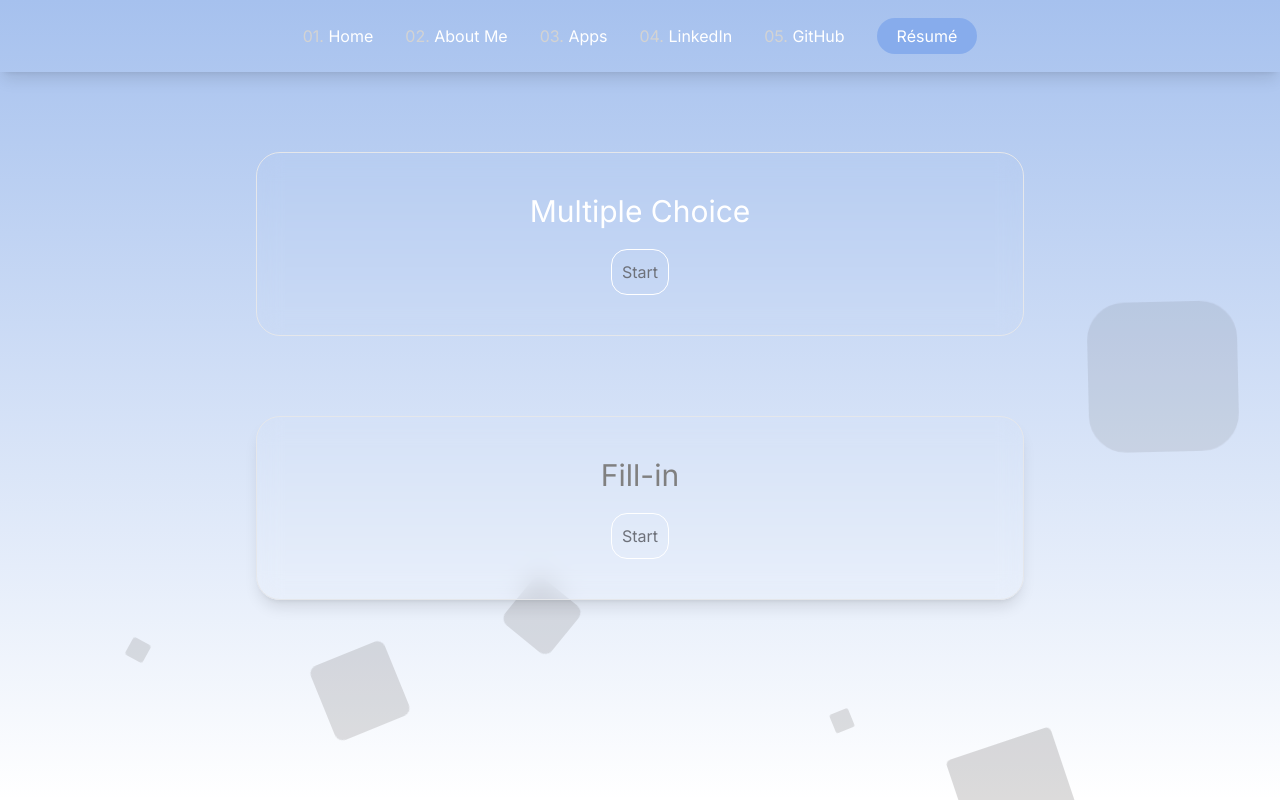
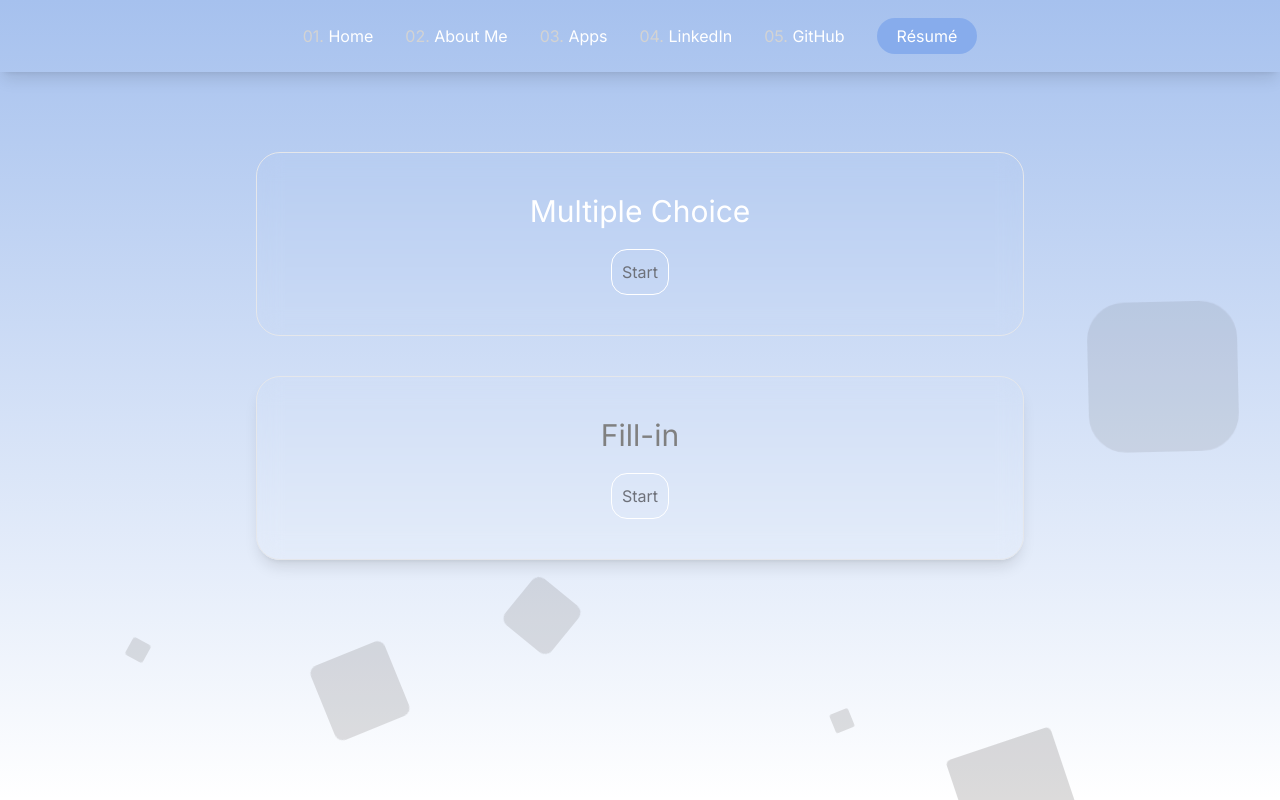
Before and after one commit to jromulo745/nextjs-personal-website, a Next.js app: page /pages/apps/220-1101 in a window 1280 px wide. Built offline with nearby package versions, Linux system fonts and the light colour scheme.

Commit message:
componentize fill-in and multiple-choice such that it will take accept a prop for a file path

```diff
--- a/src/app/pages/apps/220-1101/components/fill-in.tsx
+++ b/src/app/components/fill-in.tsx
@@ -2,7 +2,7 @@
 
 import { useEffect, useState, useRef, use } from "react";
 
-export default function FillIn() {
+export default function FillIn({file_path}: {file_path: string}) {
 
   // variables //
   const jsonQuestions: string[] = [];
@@ -24,7 +24,7 @@ export default function FillIn() {
 
   async function fetchQuestions() {
     // fetch questions
-    const res = await fetch('../../fill-in.json');
+    const res = await fetch(file_path);
     const resJSON = await res.json();
 
     for (let i in resJSON) {
@@ -76,7 +76,7 @@ export default function FillIn() {
 
   return (
     <div className="flex justify-center">
-      <div className="flex flex-col items-center backdrop-blur-md border shadow-lg rounded-3xl p-10" style={{minWidth: '768px', maxWidth: '768px', marginTop: '80px', marginBottom: '80px'}}>
+      <div className="flex flex-col items-center backdrop-blur-md border shadow-lg rounded-3xl p-10" style={{minWidth: '768px', maxWidth: '768px', marginTop: '40px', marginBottom: '80px'}}>
         <h1 style={{paddingLeft: '71px', paddingRight: '71px', color: "grey"}}  className="text-3xl mb-5">Fill-in</h1>
         <button className="border rounded-2xl p-2.5" style={{borderColor: 'white'}} onClick={startExam} disabled={nextButtonDisabled}>{buttonText}</button>
         {beginTruthy ? (
--- a/src/app/pages/apps/220-1101/components/multiple-choice.tsx
+++ b/src/app/components/multiple-choice.tsx
@@ -2,7 +2,7 @@
 
 import { useEffect, useState, useRef } from "react";
 
-export default function MultipleChoice() {
+export default function MultipleChoice({file_path}: {file_path: string}) {
 
   //------------------------------------------------------------------
   // variables //
@@ -31,7 +31,7 @@ export default function MultipleChoice() {
 
   async function fetchQuestions() {
     // load questions data //
-    const res = await fetch('../../multiple-choice.json');
+    const res = await fetch(file_path);
     const resJSON = await res.json();
 
     for (let i in resJSON) {
--- a/src/app/pages/apps/220-1101/page.tsx
+++ b/src/app/pages/apps/220-1101/page.tsx
@@ -1,17 +1,17 @@
 'use client';
 
 import Navbar from "../../../components/navbar";
-import MultipleChoice from "./components/multiple-choice";
-import FillIn from "./components/fill-in";
+import MultipleChoice from '../../../components/multiple-choice'
+import FillIn from "../../../components/fill-in";
 
 export default function Page() {
   return (
     <div>
       <Navbar />
       {/* ---------------------------------------------------------- */}
-      <MultipleChoice />
+      <MultipleChoice file_path={"/multiple-choice.json"} />
       {/* ---------------------------------------------------------- */}
-      <FillIn />
+      <FillIn file_path={"/fill-in.json"} />
     </div>
   );
 }
```
